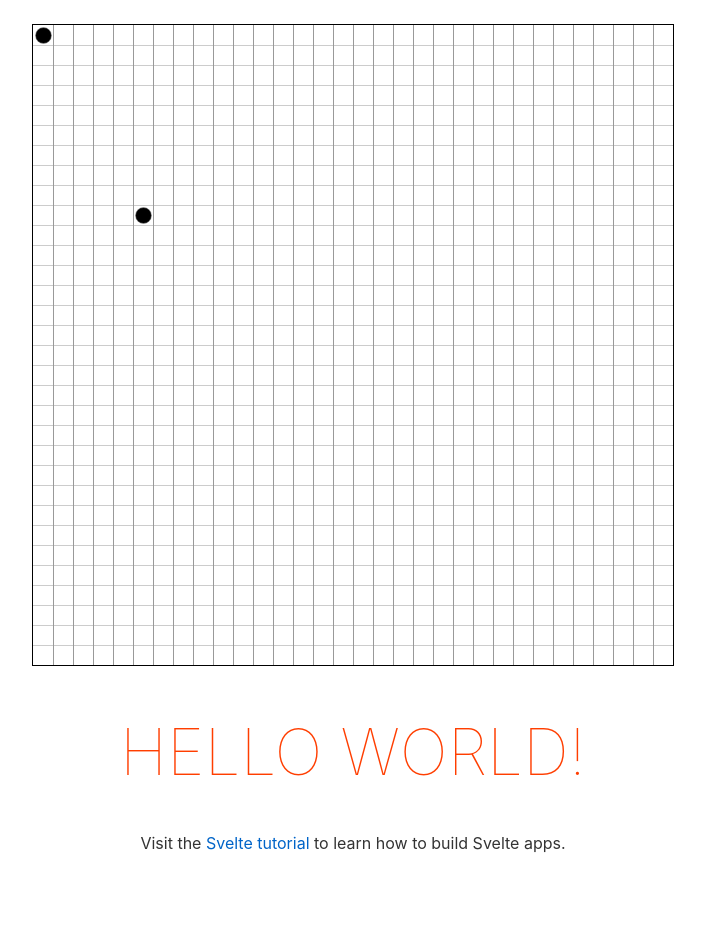
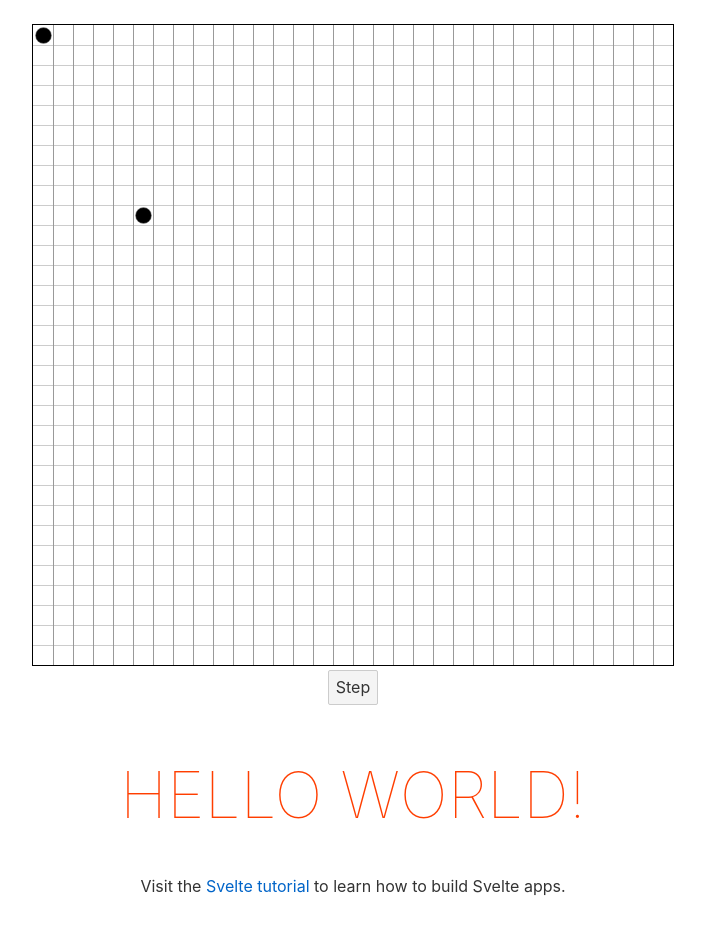
Before and after one commit to joe-trellick/life-svelte, a Svelte app: page / in a window 1280 px wide. Shown: the whole page, without its empty margins (287-992 px from the left). Before the commit the page ends 885 px from the top, so only its background shows below. Built offline with nearby package versions, Linux system fonts and the light colour scheme.

Commit message:
Add step button

```diff
--- a/src/App.svelte
+++ b/src/App.svelte
@@ -14,10 +14,16 @@
 		lifeBoard.grid[0][11] = false;
 		lifeBoard.updateContent();
 	});
+
+	function step() {
+		console.log("Step here");
+	}
 </script>
 
 <main>
 	<LifeBoard rows=32 columns=32 bind:this={lifeBoard} />
+	<br/>
+	<button on:click={step}>Step</button>
 	<h1>Hello {name}!</h1>
 	<p>Visit the <a href="https://svelte.dev/tutorial">Svelte tutorial</a> to learn how to build Svelte apps.</p>
 </main>
```
